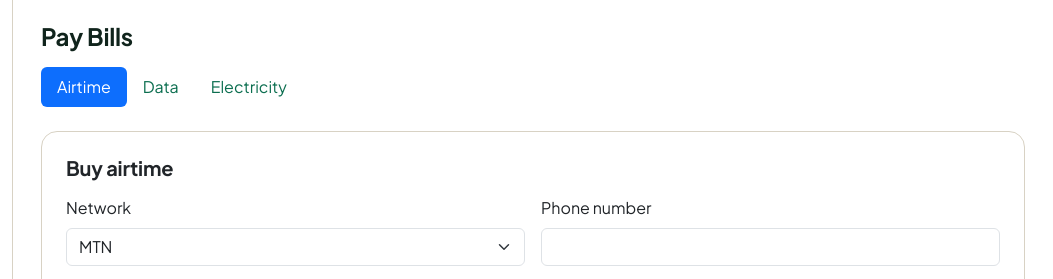
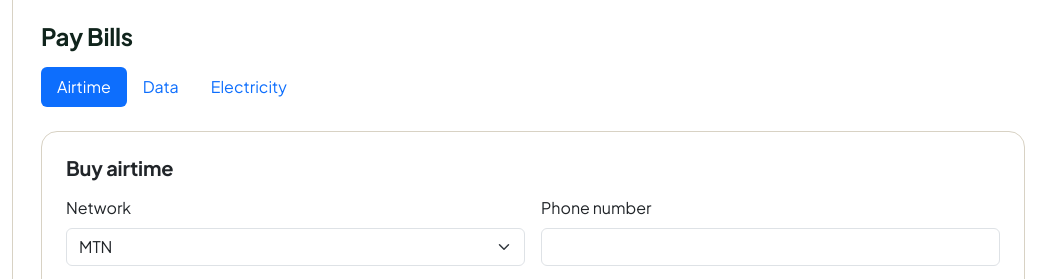
Before and after one commit to DJEndos/payflow.app, a plain HTML site: page bills.html in a window 1280 px wide. Shown: the top 279 px of the page, 227-1280 px from the left. Drawn offline with nearby package versions, Linux system fonts and the light colour scheme; no server answers; sample sign-in values are in the browser's storage.

Commit message:
Add files via upload

```diff
--- a/css/style.css
+++ b/css/style.css
@@ -1016,6 +1016,6 @@ h5,
   padding-bottom: 76px;
 }
 
-.nav-link{
+.nav-item{
   color: var(--forest);
 }
```
